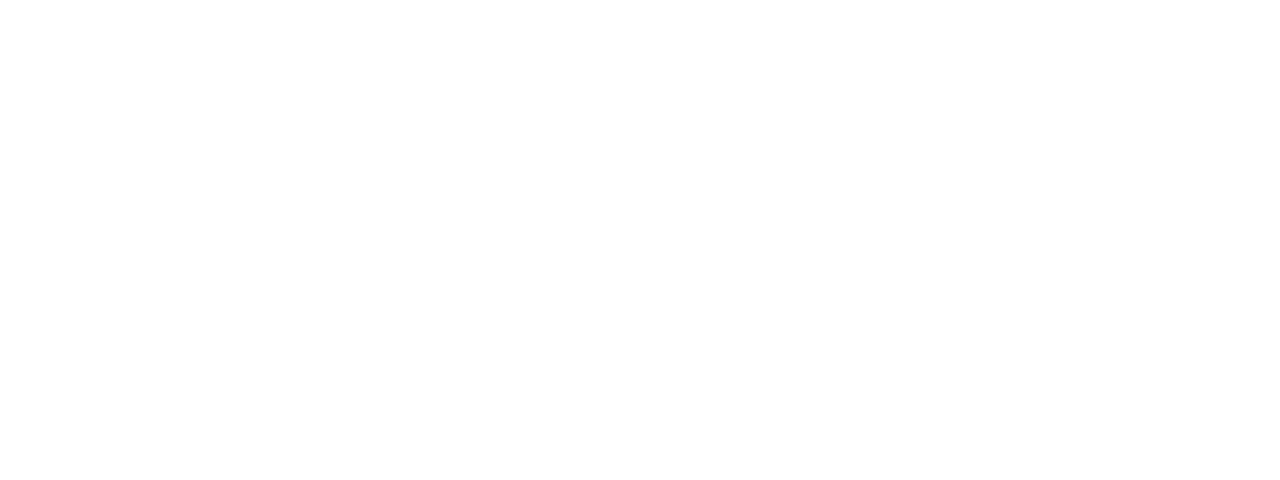
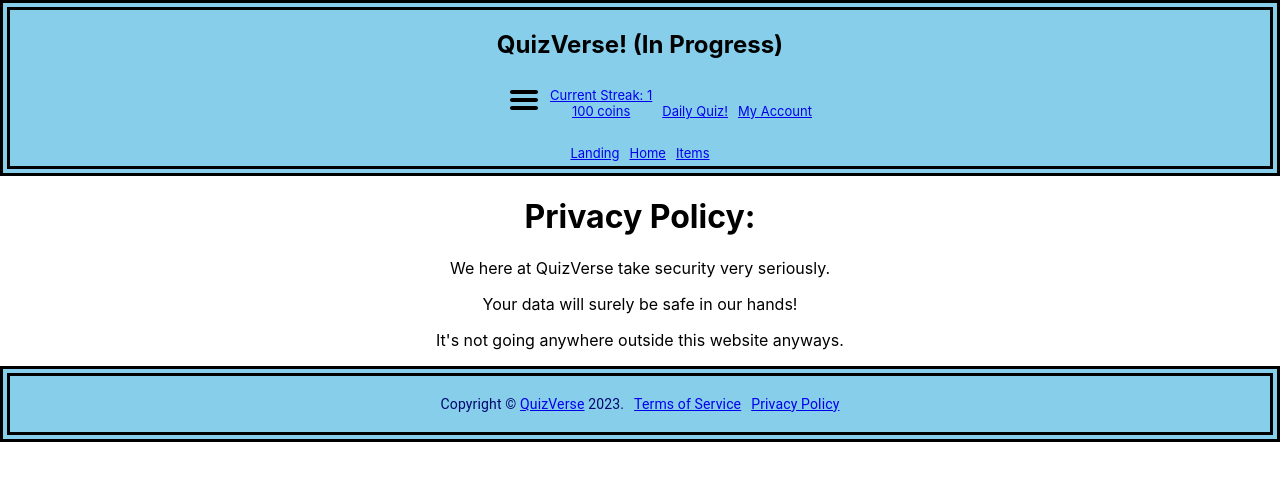
Before and after one commit to agiledev-students-spring2023/final-project-quizverse, a React (Create React App) app in the folder front-end/: page /privacy in a window 1280 px wide. Before the commit this address had no page. Shown: the top 480 px of the page. Built offline with nearby package versions, Linux system fonts and the light colour scheme.

Commit message:
Terms of Service and Privacy Policy links now functional

```diff
--- a/front-end/src/App.js
+++ b/front-end/src/App.js
@@ -8,8 +8,9 @@ import LoginPage from './components/Landing/Login';
 import SignUpPage from './components/Landing/SignUp';
 import Shop from './components/Shop/Shop'
 import { createTheme , ThemeProvider } from '@mui/material/styles';
-
 import Items from './components/Items/Items'
+import Terms from './components/Terms/Terms'
+import Privacy from './components/Privacy/Privacy'
 
 const theme = createTheme({
   palette: {
@@ -41,6 +42,8 @@ const App = props => {
           <Route path="/login" element={<LoginPage />} />
           <Route path="/signup" element={<SignUpPage />} />
           <Route path="/items" element={<Items />} />
+          <Route path="/terms" element={<Terms />} />
+          <Route path="/privacy" element={<Privacy />} />
         </ Route>
       </Routes>
       </ThemeProvider>
--- a/front-end/src/components/Footer/Footer.css
+++ b/front-end/src/components/Footer/Footer.css
@@ -0,0 +1,10 @@
+.footer{
+    border: 10px double black;
+    text-align: center;
+    background-color: skyblue
+}
+.item {
+    display: inline-block;
+    padding: 5px 5px;
+    font-size: small;
+}
--- a/front-end/src/components/Footer/Footer.js
+++ b/front-end/src/components/Footer/Footer.js
@@ -1,15 +1,28 @@
 import './Footer.css'
 //import logo from './logo.svg'
 import { Link } from 'react-router-dom'
+import { Typography } from '@mui/material';
 /**
  * Our QuizVerse Footer!
  */
+function Copyright() {
+    return (
+      <Typography variant="body2" color="primary" align="center">
+        {'Copyright © '}
+        <Link color="inherit" to="/">
+          QuizVerse
+        </Link>{' '}
+        {new Date().getFullYear()}
+        {'.'}
+      </Typography>
+    );
+  }
 const Footer = props => {
   return (
-    <footer className=".Footer-Footer">
-      <nav className="Footer-navbar">
-        <h1>QuizVerse! (In Progress)</h1>
-      </nav>
+    <footer className="footer">
+            <p className='item'><Copyright /></p>
+            <p className="item"><Typography variant="body2" color="primary" align="center"><Link to="/terms">Terms of Service</Link></Typography></p>
+            <p className="item"><Typography variant="body2" color="primary" align="center"><Link to="/privacy">Privacy Policy</Link></Typography></p>
     </footer>
   )
 }
--- a/front-end/src/components/Header/Header.css
+++ b/front-end/src/components/Header/Header.css
@@ -9,5 +9,5 @@
 .Header-navbar{
     border: 10px double black;
     text-align: center;
-
+    background-color: skyblue;
 }
--- a/front-end/src/components/Items/Items.js
+++ b/front-end/src/components/Items/Items.js
@@ -86,7 +86,7 @@ function Items() {
                   </CardContent>
                   <CardActions>
                     <Button size="small"><Link to='/'>Landing</Link></Button>
-                    <Button size="small"><Link to='/shop/itemid'>View Item</Link></Button>
+                    <Button size="small"><Link to='/shop'>View Item</Link></Button>
                   </CardActions>
                 </Card>
               </Grid>
--- /dev/null
+++ b/front-end/src/components/Privacy/Privacy.js
@@ -0,0 +1,13 @@
+/* Privacy Policy page */
+const Privacy = props => {
+    return (
+        <>
+        <h1>Privacy Policy:</h1>
+        <p>We here at QuizVerse take security very seriously.</p>
+        <p>Your data will surely be safe in our hands!</p>
+        <p>It's not going anywhere outside this website anyways.</p>
+        </>
+    )
+  }
+
+  export default Privacy
--- /dev/null
+++ b/front-end/src/components/Terms/Terms.js
@@ -0,0 +1,12 @@
+/* Terms of Service page */
+const Terms = props => {
+    return (
+        <>
+        <h1>Terms of Service:</h1>
+        <p>If you use QuizVerse you understand that this is still a work in progress.</p>
+        <p>Therefore we are not liable if anything happens to your computer. :)</p>
+        </>
+    )
+  }
+
+  export default Terms
```
Also changed, not shown: front-end/src/components/Privacy/Privacy.css (added), front-end/src/components/Terms/Terms.css (added).
